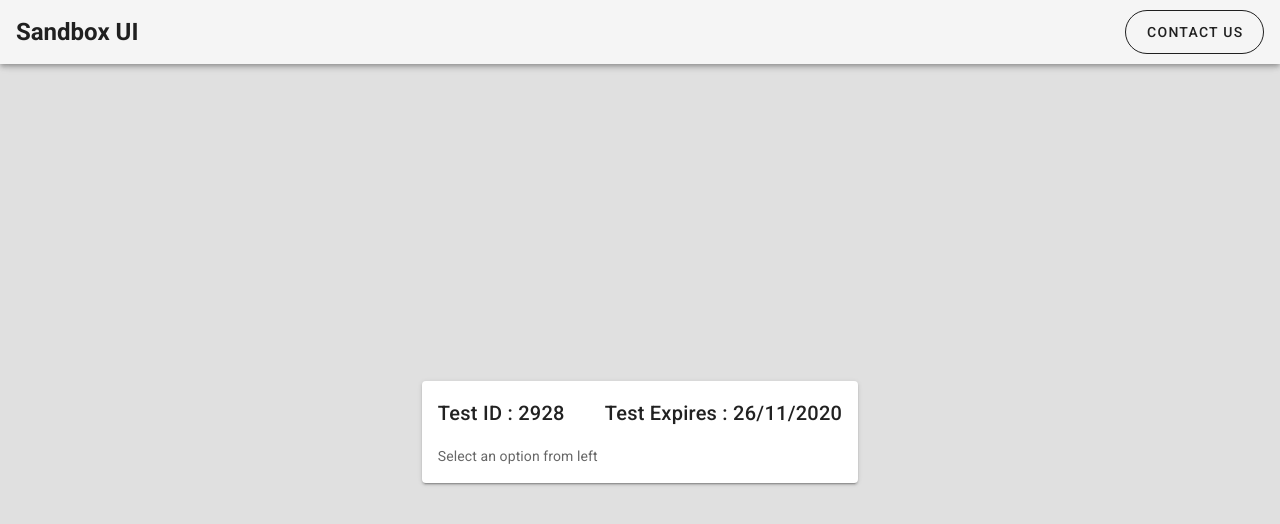
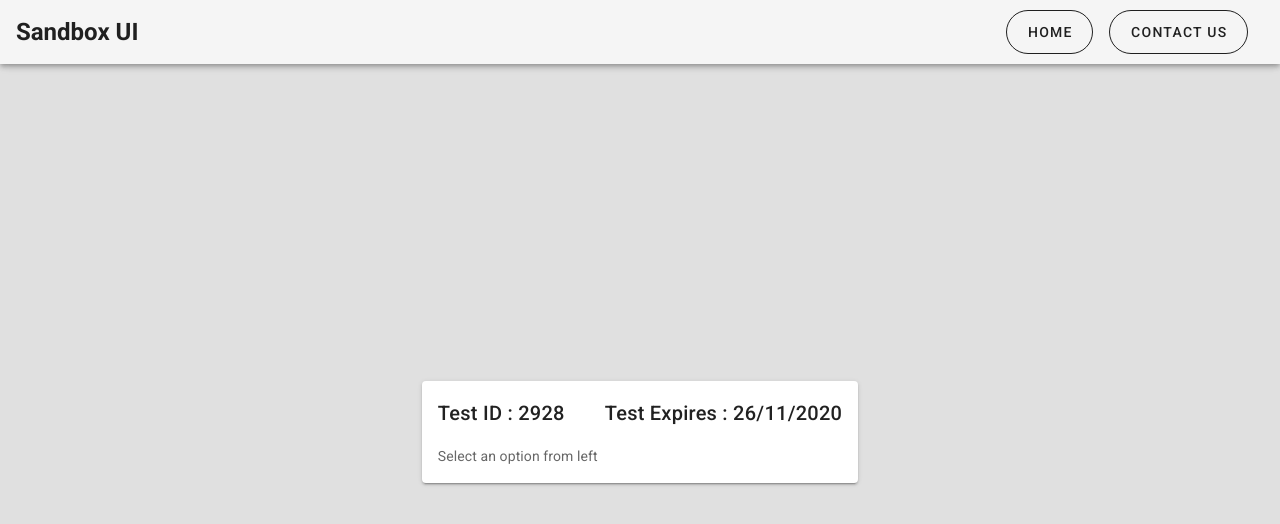
Before and after one commit to bitbeast18/sandbox-ui, a Vue app: page /createTest in a window 1280 px wide. Shown: the top 524 px of the page. Built offline with nearby package versions, Linux system fonts and the light colour scheme.

Commit message:
Added home button to appbar

```diff
--- a/src/components/AppBar.vue
+++ b/src/components/AppBar.vue
@@ -2,6 +2,7 @@
     <v-app-bar app>
         <span class="headline font-weight-bold"> Sandbox UI </span>
         <v-spacer></v-spacer>
-        <v-btn large outlined rounded> Contact Us </v-btn>
+        <v-btn class="mr-4" large outlined rounded router to="/"> Home </v-btn>
+        <v-btn class="mr-4" large outlined rounded> Contact Us </v-btn>
     </v-app-bar>
 </template>
```
